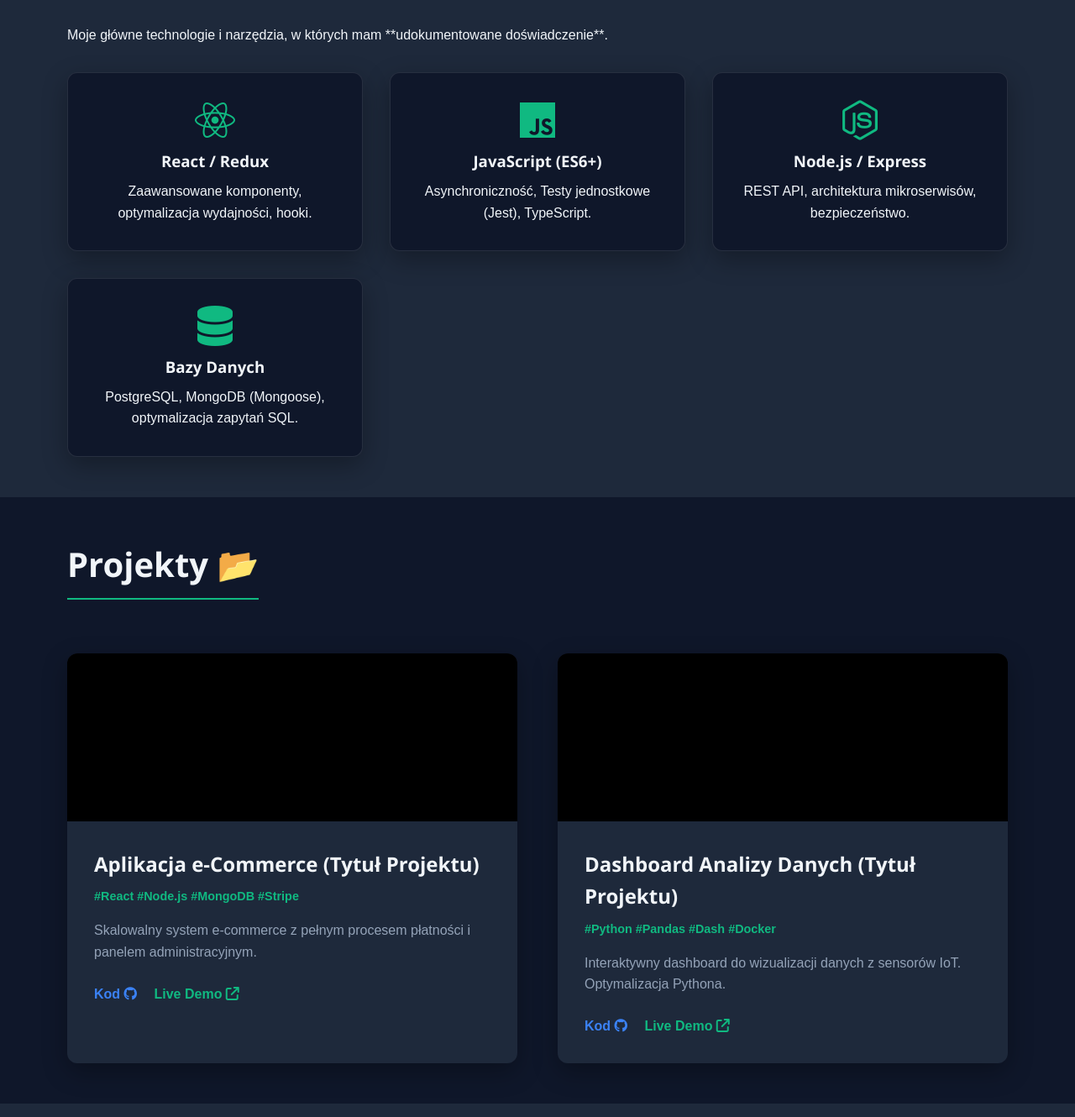
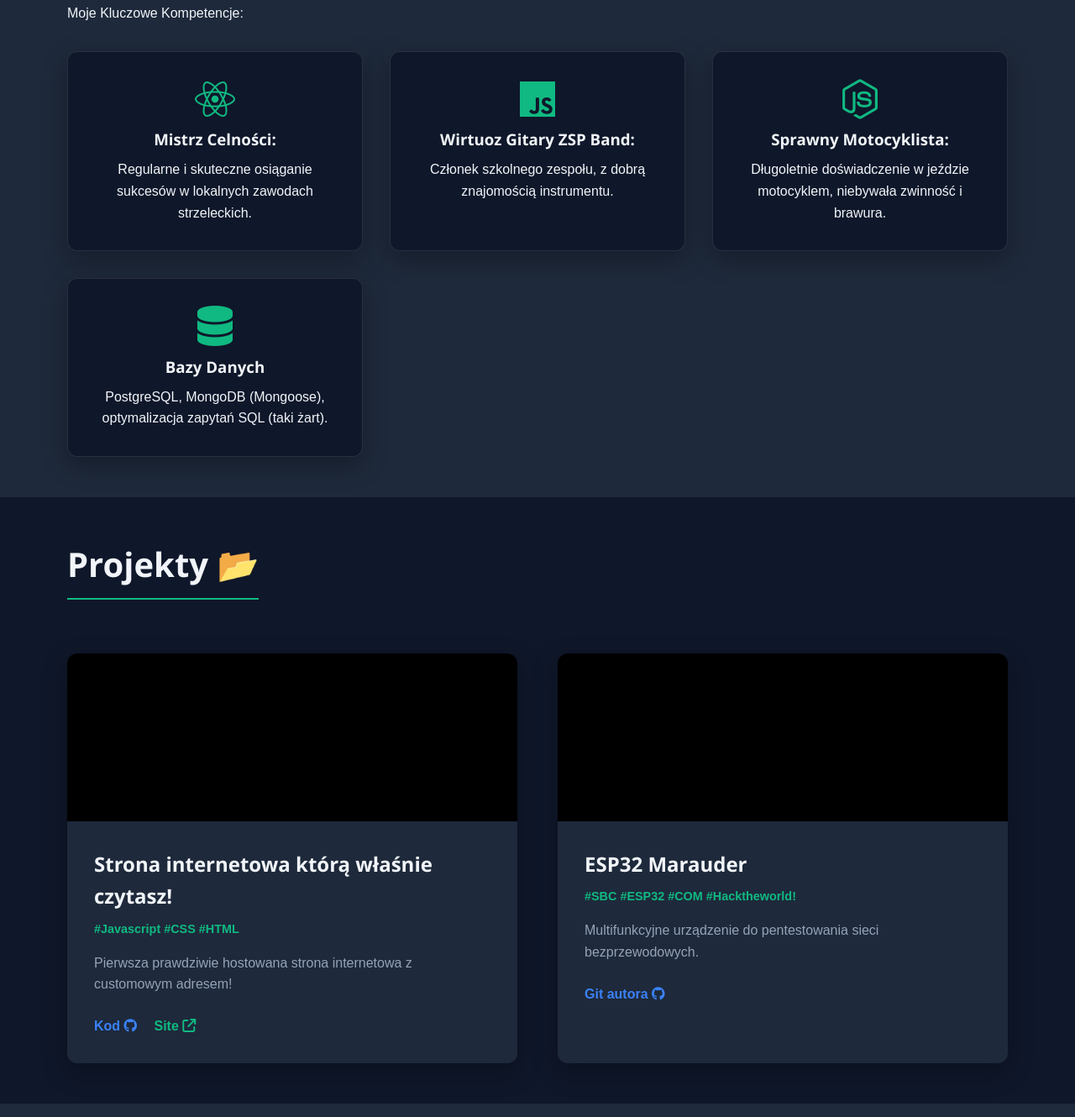
Before and after one commit to miki447/mikipilarsk.site, a plain HTML site: page index.html in a window 1280 px wide. Shown: the part 1370-2700 px from the top of the page at 84% size. Drawn offline with Linux system fonts and the light colour scheme.

Commit message:
Update index.html

```diff
--- a/index.html
+++ b/index.html
@@ -3,7 +3,7 @@
 <head>
     <meta charset="UTF-8">
     <meta name="viewport" content="width=device-width, initial-scale=1.0">
-    <title>Twoje Imię i Nazwisko | Zaawansowane Portfolio</title>
+    <title>Mikołaj Pilarski | Zaawansowane Portfolio</title>
     <link rel="stylesheet" href="styles/main.css">
     <link rel="stylesheet" href="https://cdnjs.cloudflare.com/ajax/libs/font-awesome/6.5.1/css/all.min.css">
 </head>
@@ -11,7 +11,7 @@
 
     <header id="main-header">
         <nav class="container">
-            <h1 class="logo">Twoje Imię</h1>
+            <h1 class="logo">Mikołaj</h1>
             <ul>
                 <li><a href="#about">O Mnie</a></li>
                 <li><a href="#skills">Umiejętności</a></li>
@@ -29,9 +29,9 @@
             <div class="container hero-content">
                 <div class="hero-text">
                     <p class="intro-text">Cześć, jestem</p>
-                    <h2 class="name">Twoje Imię i Nazwisko.</h2>
+                    <h2 class="name">Mikołaj,</h2>
                     <h3 class="role typing-effect" data-roles='["Full-Stack Developer", "UX/UI Designer", "Inżynier Oprogramowania"]'></h3>
-                    <p class="description">Pasjonat tworzenia skalowalnych i wydajnych rozwiązań cyfrowych. Specjalizuję się w nowoczesnym Fronendzie i Architekturom Bezserwerowym.</p>
+                    <p class="description">Pasjonat tworzenia nie działających rozwiązań technologicznych, strzelec, motocyklista i grajek.</p>
                     <a href="#projects" class="cta-button">Zobacz Projekty</a>
                 </div>
                 <div class="hero-image-container">
@@ -43,11 +43,11 @@
         <section id="about" class="section-padding">
             <div class="container">
                 <h2>O Mnie 🚀</h2>
-                <p>Od 5 lat aktywnie działam w branży IT, koncentrując się na **[Kluczowa Technologia]** i efektywności działania aplikacji. Moje doświadczenie obejmuje pracę w startupach i korporacjach, zawsze stawiając na jakość kodu i innowacyjne podejście do problemów. Chętnie dzielę się wiedzą i jestem otwarty na nowe wyzwania.</p>
+                <p>16-letni gitarzysta ZSP Band: potrafię idealnie trafić w środek tarczy, ale i tak na motocyklu dojeżdżam spóźniony na każdą próbę zespołu.
+                    Mój sekretny talent? Używam sukcesów strzeleckich jako argumentu, gdy ktoś krytykuje moje gitarowe solówki.</p>
                 <div class="social-links">
-                    <a href="https://github.com/Twoj_Nick" target="_blank" aria-label="GitHub"><i class="fa-brands fa-github"></i></a>
-                    <a href="https://linkedin.com/in/Twoj_Nick" target="_blank" aria-label="LinkedIn"><i class="fa-brands fa-linkedin-in"></i></a>
-                    <a href="mailto:twoj.email@example.com" aria-label="Email"><i class="fa-solid fa-envelope"></i></a>
+                    <a href="https://github.com/miki447/" target="_blank" aria-label="GitHub"><i class="fa-brands fa-github"></i></a>
+                    <a href="pilarskim12@gmail.com" aria-label="Email"><i class="fa-solid fa-envelope"></i></a>
                 </div>
             </div>
         </section>
@@ -55,27 +55,27 @@
         <section id="skills" class="section-padding background-alt">
             <div class="container">
                 <h2>Umiejętności 🛠️</h2>
-                <p class="section-subtitle">Moje główne technologie i narzędzia, w których mam **udokumentowane doświadczenie**.</p>
+                <p class="section-subtitle">Moje Kluczowe Kompetencje:</p>
                 <div class="skills-grid">
                     <div class="skill-card">
                         <i class="fa-brands fa-react icon-primary"></i>
-                        <h3>React / Redux</h3>
-                        <p>Zaawansowane komponenty, optymalizacja wydajności, hooki.</p>
+                        <h3>Mistrz Celności:</h3>
+                        <p>Regularne i skuteczne osiąganie sukcesów w lokalnych zawodach strzeleckich.</p>
                     </div>
                     <div class="skill-card">
                         <i class="fa-brands fa-js icon-primary"></i>
-                        <h3>JavaScript (ES6+)</h3>
-                        <p>Asynchroniczność, Testy jednostkowe (Jest), TypeScript.</p>
+                        <h3>Wirtuoz Gitary ZSP Band:</h3>
+                        <p>Członek szkolnego zespołu, z dobrą znajomością instrumentu.</p>
                     </div>
                     <div class="skill-card">
                         <i class="fa-brands fa-node-js icon-primary"></i>
-                        <h3>Node.js / Express</h3>
-                        <p>REST API, architektura mikroserwisów, bezpieczeństwo.</p>
+                        <h3>Sprawny Motocyklista:</h3>
+                        <p>Długoletnie doświadczenie w jeździe motocyklem, niebywała zwinność i brawura.</p>
                     </div>
                     <div class="skill-card">
                         <i class="fa-solid fa-database icon-primary"></i>
                         <h3>Bazy Danych</h3>
-                        <p>PostgreSQL, MongoDB (Mongoose), optymalizacja zapytań SQL.</p>
+                        <p>PostgreSQL, MongoDB (Mongoose), optymalizacja zapytań SQL (taki żart).</p>
                     </div>
                 </div>
             </div>
@@ -90,12 +90,12 @@
                         <figure class="project-figure">
                             </figure>
                         <div class="project-info">
-                            <h3>Aplikacja e-Commerce (Tytuł Projektu)</h3>
-                            <p class="tags">#React #Node.js #MongoDB #Stripe</p>
-                            <p class="project-desc">Skalowalny system e-commerce z pełnym procesem płatności i panelem administracyjnym.</p>
+                            <h3>Strona internetowa którą właśnie czytasz!</h3>
+                            <p class="tags">#Javascript #CSS #HTML</p>
+                            <p class="project-desc">Pierwsza prawdziwie hostowana strona internetowa z customowym adresem!</p>
                             <div class="project-links">
                                 <a href="https://github.com/Twoj_Nick/Projekt1" target="_blank">Kod <i class="fa-brands fa-github"></i></a>
-                                <a href="https://projekt1.com" target="_blank" class="live-link">Live Demo <i class="fa-solid fa-arrow-up-right-from-square"></i></a>
+                                <a href="mikipilarsk.site" target="_blank" class="live-link">Site <i class="fa-solid fa-arrow-up-right-from-square"></i></a>
                             </div>
                         </div>
                     </article>
@@ -104,12 +104,11 @@
                         <figure class="project-figure">
                             </figure>
                         <div class="project-info">
-                            <h3>Dashboard Analizy Danych (Tytuł Projektu)</h3>
-                            <p class="tags">#Python #Pandas #Dash #Docker</p>
-                            <p class="project-desc">Interaktywny dashboard do wizualizacji danych z sensorów IoT. Optymalizacja Pythona.</p>
+                            <h3>ESP32 Marauder</h3>
+                            <p class="tags">#SBC #ESP32 #COM #Hacktheworld!</p>
+                            <p class="project-desc">Multifunkcyjne urządzenie do pentestowania sieci bezprzewodowych.</p>
                             <div class="project-links">
-                                <a href="https://github.com/Twoj_Nick/Projekt2" target="_blank">Kod <i class="fa-brands fa-github"></i></a>
-                                <a href="https://projekt2.com" target="_blank" class="live-link">Live Demo <i class="fa-solid fa-arrow-up-right-from-square"></i></a>
+                                <a href="https://github.com/justcallmekoko/ESP32Marauder" target="_blank">Git autora <i class="fa-brands fa-github"></i></a>
                             </div>
                         </div>
                     </article>
@@ -122,7 +121,7 @@
             <div class="container">
                 <h2>Skontaktujmy się 👋</h2>
                 <p>Jestem otwarty na nowe projekty i współpracę. Zostaw wiadomość lub znajdź mnie na sieciach społecznościowych!</p>
-                <a href="mailto:twoj.email@example.com?subject=Zapytanie%20o%20wspolprace" class="cta-button contact-button">
+                <a href="pilarskim12@gmail.com" class="cta-button contact-button">
                     <i class="fa-solid fa-paper-plane"></i> Napisz do Mnie
                 </a>
             </div>
@@ -131,7 +130,7 @@
 
     <footer>
         <div class="container">
-            <p>&copy; 2024 Twoje Imię i Nazwisko. Zbudowane z ❤️ i nowoczesnych technologii.</p>
+            <p>&copy; 2025 Mikołaj Pilarski. Zbudowane bez ai 👀.</p>
         </div>
     </footer>
 
```
